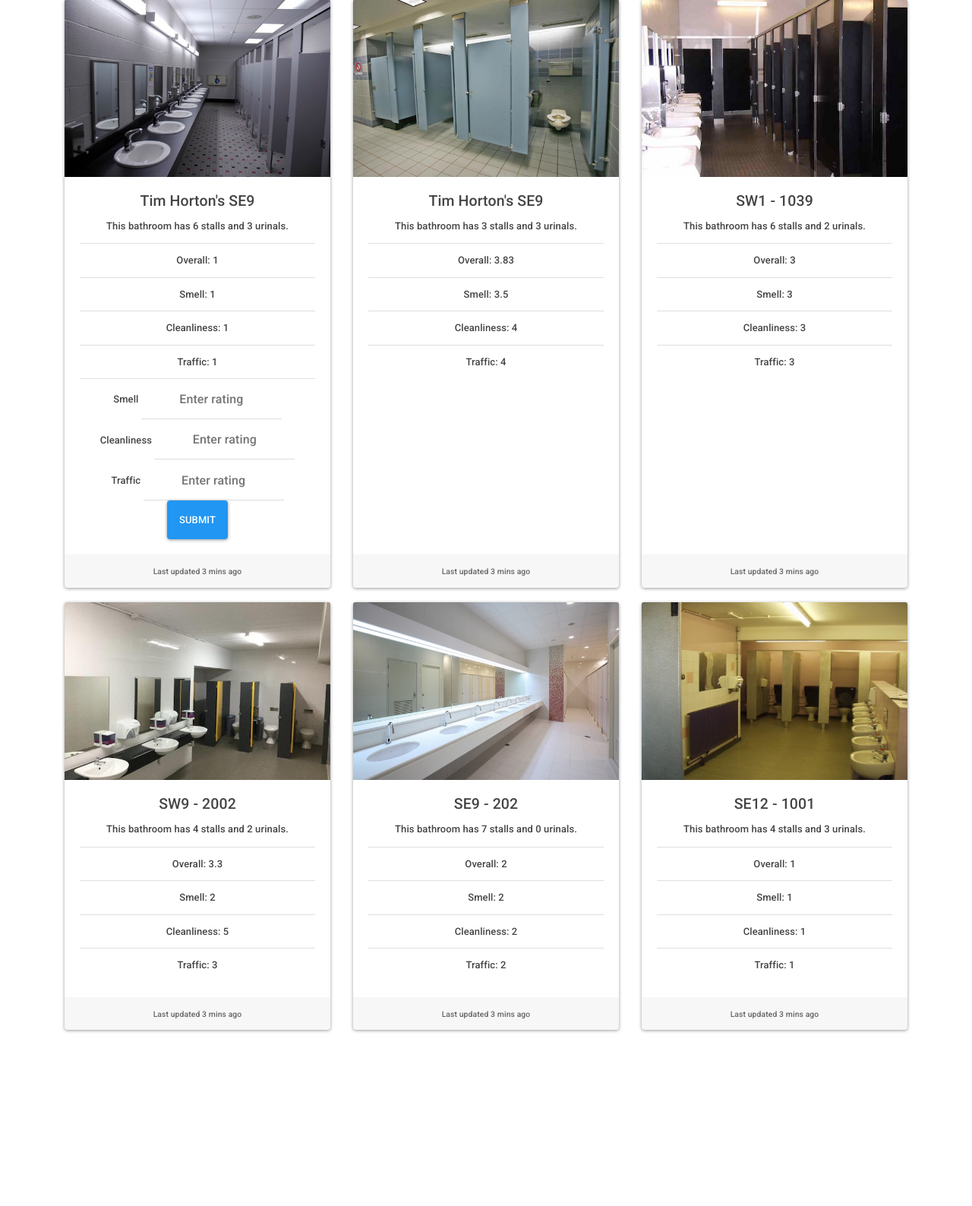
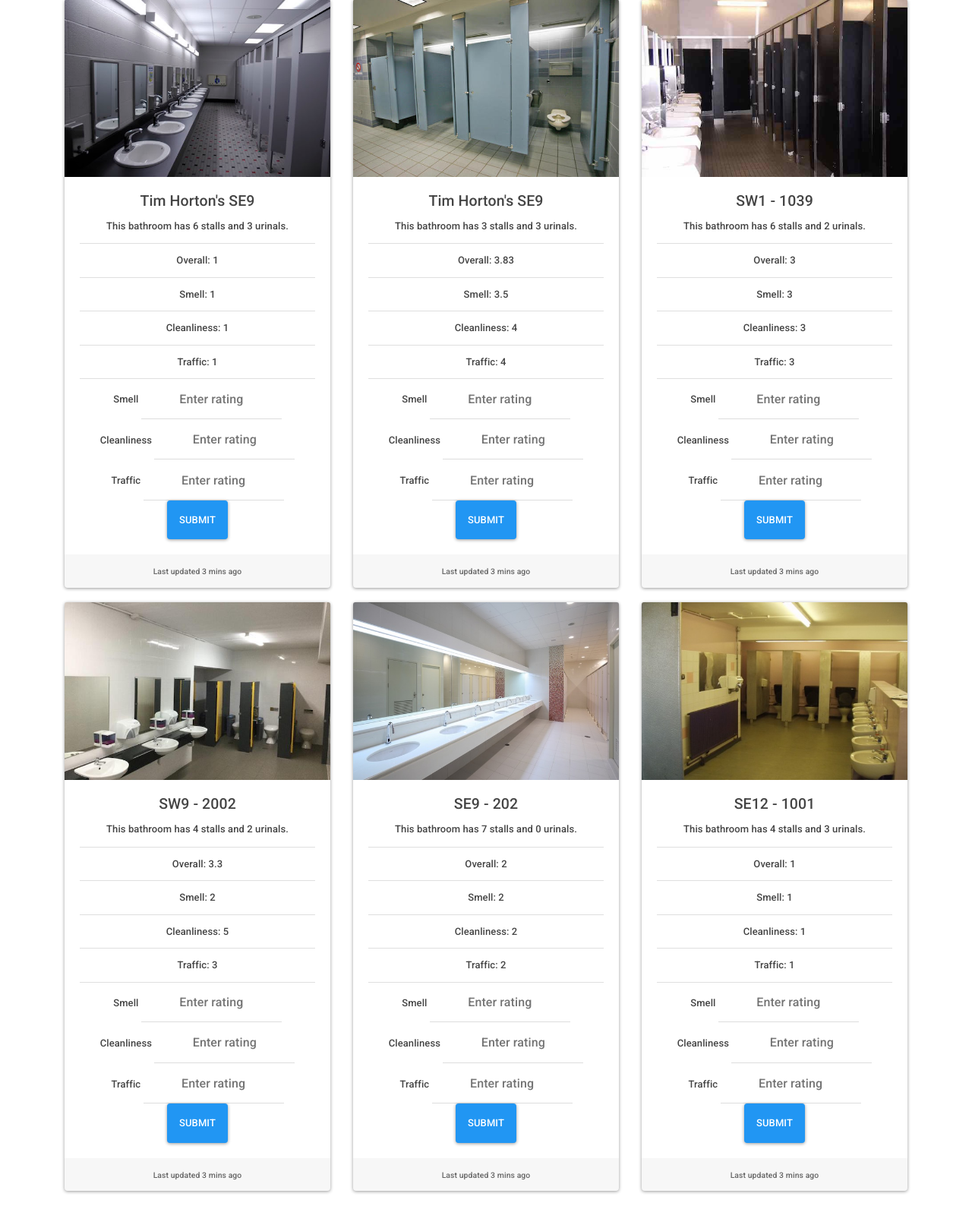
Before and after one commit to burtbot25/BCIT_2018_Hackathon-BCIT_Bathroom_Buddy, a PHP site: page / in a window 1280 px wide. Shown: the part 626-2214 px from the top of the page at 76% size. Before the commit the page ends 1986 px from the top, so only its background shows below. Run offline with PHP 8.4, Linux system fonts and the light colour scheme; the visitor is signed in with stand-in values (Sample User, id 1); data that the repository does not hold is empty; some libraries are stand-ins or nearby versions.

Commit message:
added ratings to all

```diff
--- a/index.php
+++ b/index.php
@@ -172,7 +172,15 @@ $_SESSION['overallTotal'] = round((($_SESSION['cleanTotal'] + $_SESSION['smellTo
                             <li class="list-group-item">Smell: 3.5</li>
                             <li class="list-group-item">Cleanliness: 4</li>
                             <li class="list-group-item">Traffic: 4</li>
-
+                            <form class="form" role="form" method="post" action="#">
+                                Smell <input class="text-center" type="text" name="#" id="#" placeholder="Enter rating"/>
+                                <br />
+                                Cleanliness <input class="text-center" type="text" name="#" id="#" placeholder="Enter rating"/>
+                                <br />
+                                Traffic <input class="text-center" type="text" name="#" id="#" placeholder="Enter rating"/>
+                                <br />
+                                <input type="submit" class="btn btn-primary" name="#" id="#" value="Submit"/>
+                            </form>
                         </ul>
                     </div>
                     <div class="card-footer">
@@ -189,7 +197,15 @@ $_SESSION['overallTotal'] = round((($_SESSION['cleanTotal'] + $_SESSION['smellTo
                             <li class="list-group-item">Smell: 3</li>
                             <li class="list-group-item">Cleanliness: 3</li>
                             <li class="list-group-item">Traffic: 3</li>
-
+                            <form class="form" role="form" method="post" action="#">
+                                Smell <input class="text-center" type="text" name="#" id="#" placeholder="Enter rating"/>
+                                <br />
+                                Cleanliness <input class="text-center" type="text" name="#" id="#" placeholder="Enter rating"/>
+                                <br />
+                                Traffic <input class="text-center" type="text" name="#" id="#" placeholder="Enter rating"/>
+                                <br />
+                                <input type="submit" class="btn btn-primary" name="#" id="#" value="Submit"/>
+                            </form>
                         </ul>
                     </div>
                     <div class="card-footer">
@@ -212,7 +228,15 @@ $_SESSION['overallTotal'] = round((($_SESSION['cleanTotal'] + $_SESSION['smellTo
                             <li class="list-group-item">Smell: 2</li>
                             <li class="list-group-item">Cleanliness: 5</li>
                             <li class="list-group-item">Traffic: 3</li>
-
+                            <form class="form" role="form" method="post" action="#">
+                                Smell <input class="text-center" type="text" name="#" id="#" placeholder="Enter rating"/>
+                                <br />
+                                Cleanliness <input class="text-center" type="text" name="#" id="#" placeholder="Enter rating"/>
+                                <br />
+                                Traffic <input class="text-center" type="text" name="#" id="#" placeholder="Enter rating"/>
+                                <br />
+                                <input type="submit" class="btn btn-primary" name="#" id="#" value="Submit"/>
+                            </form>
                         </ul>
                     </div>
                     <div class="card-footer">
@@ -230,7 +254,15 @@ $_SESSION['overallTotal'] = round((($_SESSION['cleanTotal'] + $_SESSION['smellTo
                             <li class="list-group-item">Smell: 2</li>
                             <li class="list-group-item">Cleanliness: 2</li>
                             <li class="list-group-item">Traffic: 2</li>
-
+                            <form class="form" role="form" method="post" action="#">
+                                Smell <input class="text-center" type="text" name="#" id="#" placeholder="Enter rating"/>
+                                <br />
+                                Cleanliness <input class="text-center" type="text" name="#" id="#" placeholder="Enter rating"/>
+                                <br />
+                                Traffic <input class="text-center" type="text" name="#" id="#" placeholder="Enter rating"/>
+                                <br />
+                                <input type="submit" class="btn btn-primary" name="#" id="#" value="Submit"/>
+                            </form>
                         </ul>
                     </div>
                     <div class="card-footer">
@@ -247,7 +279,15 @@ $_SESSION['overallTotal'] = round((($_SESSION['cleanTotal'] + $_SESSION['smellTo
                             <li class="list-group-item">Smell: 1</li>
                             <li class="list-group-item">Cleanliness: 1</li>
                             <li class="list-group-item">Traffic: 1</li>
-
+                            <form class="form" role="form" method="post" action="#">
+                                Smell <input class="text-center" type="text" name="#" id="#" placeholder="Enter rating"/>
+                                <br />
+                                Cleanliness <input class="text-center" type="text" name="#" id="#" placeholder="Enter rating"/>
+                                <br />
+                                Traffic <input class="text-center" type="text" name="#" id="#" placeholder="Enter rating"/>
+                                <br />
+                                <input type="submit" class="btn btn-primary" name="#" id="#" value="Submit"/>
+                            </form>
                         </ul>
                     </div>
                     <div class="card-footer">
```
